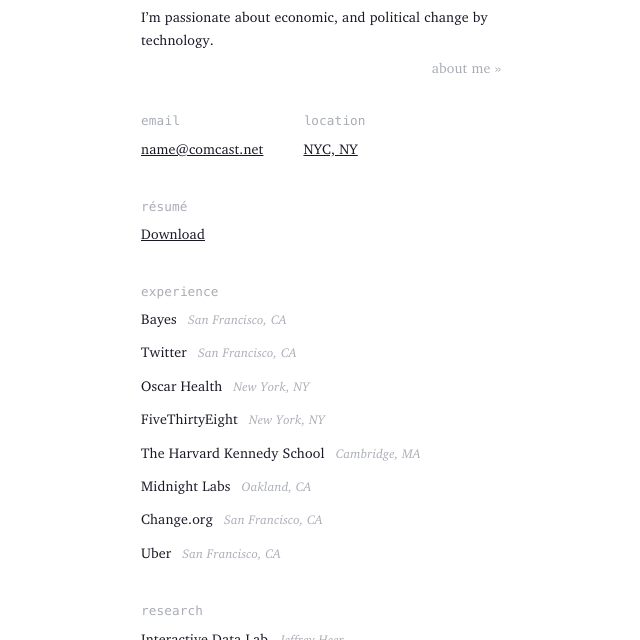
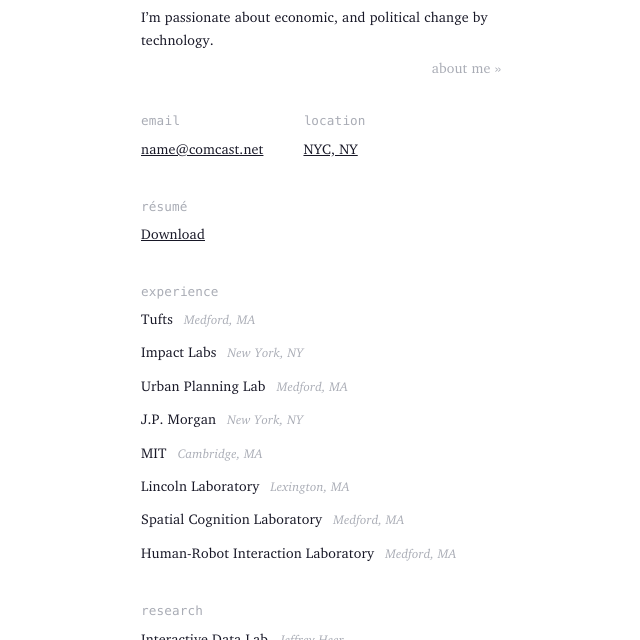
Before and after one commit to ENVOY-Research/ENVOY-Research.github.io, a plain HTML site: page index.html in a window 1280 px wide. Shown: the part 160-800 px from the top of the page, without its empty margins (9-649 px from the left). Drawn offline with Linux system fonts and the light colour scheme.

Commit message:
Update index.html

```diff
--- a/index.html
+++ b/index.html
@@ -62,28 +62,28 @@
 			<section>
 				<h3>Experience</h3>
 					<p>
-						<a href="/bayes/" class="nav-item">Bayes</a> <em class="detail">San Francisco, CA</em>
+						<a href="/bayes/" class="nav-item">Tufts</a> <em class="detail">Medford, MA</em>
 					</p>
 					<p>
-						<a href="/twitter/" class="nav-item">Twitter</a> <em class="detail">San Francisco, CA</em>
+						<a href="/twitter/" class="nav-item">Impact Labs</a> <em class="detail">New York, NY</em>
 					</p>
 					<p>
-						<a href="/oscar/" class="nav-item">Oscar Health</a> <em class="detail">New York, NY</em>
+						<a href="/oscar/" class="nav-item">Urban Planning Lab</a> <em class="detail">Medford, MA</em>
 					</p>
 					<p>
-						<a href="/fivethirtyeight/" class="nav-item">FiveThirtyEight</a> <em class="detail">New York, NY</em>
+						<a href="/fivethirtyeight/" class="nav-item">J.P. Morgan</a> <em class="detail">New York, NY</em>
 					</p>
 					<p>
-						<a href="/hks/" class="nav-item">The Harvard Kennedy School</a> <em class="detail">Cambridge, MA</em>
+						<a href="/hks/" class="nav-item">MIT</a> <em class="detail">Cambridge, MA</em>
 					</p>
 					<p>
-						<a href="/tbh/" class="nav-item">Midnight Labs</a> <em class="detail">Oakland, CA</em>
+						<a href="/tbh/" class="nav-item">Lincoln Laboratory</a> <em class="detail">Lexington, MA</em>
 					</p>
 					<p>
-						<a href="/change/" class="nav-item">Change.org</a> <em class="detail">San Francisco, CA</em>
+						<a href="/change/" class="nav-item">Spatial Cognition Laboratory</a> <em class="detail">Medford, MA</em>
 					</p>
 					<p>
-						<a href="/uber/" class="nav-item">Uber</a> <em class="detail">San Francisco, CA</em>
+						<a href="/uber/" class="nav-item">Human-Robot Interaction Laboratory</a> <em class="detail">Medford, MA</em>
 					</p>
 			</section>
 			<section>
@@ -136,7 +136,7 @@
     <h3>Last Updated</h3>
     <p class=\"timestamp\">
     <script type="text/javascript">
-      var t = "Tue Feb 11, 2020 23:51 PST";
+      var t = "Sun Jan 17, 2021 23:51 EST";
       var ta = time_ago(t);
       document.open();
       if (!!ta)
@@ -149,7 +149,7 @@
   </section>
   <section>
     <h3>Copyright</h3>
-    <p>&copy; Will Strimling, 2020</p>
+    <p>&copy; NAME, 2021</p>
   </section>
 </footer>
 </nav>
```
